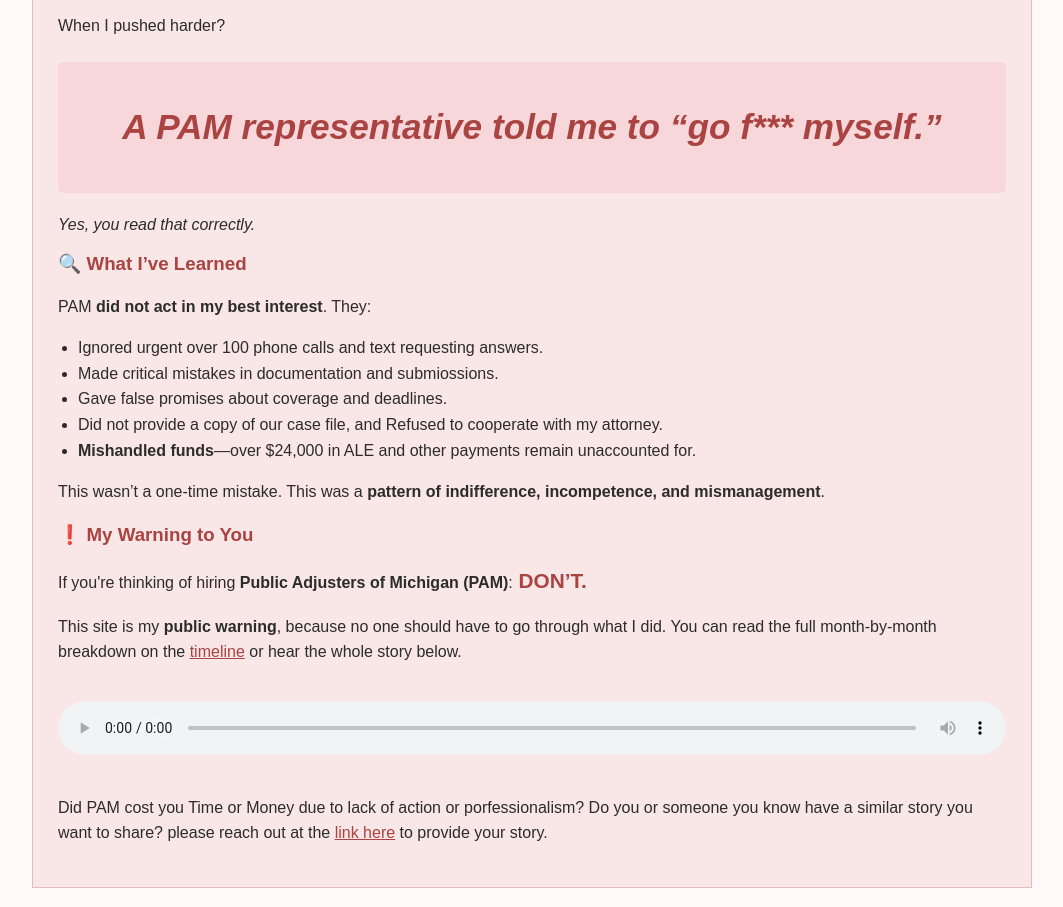
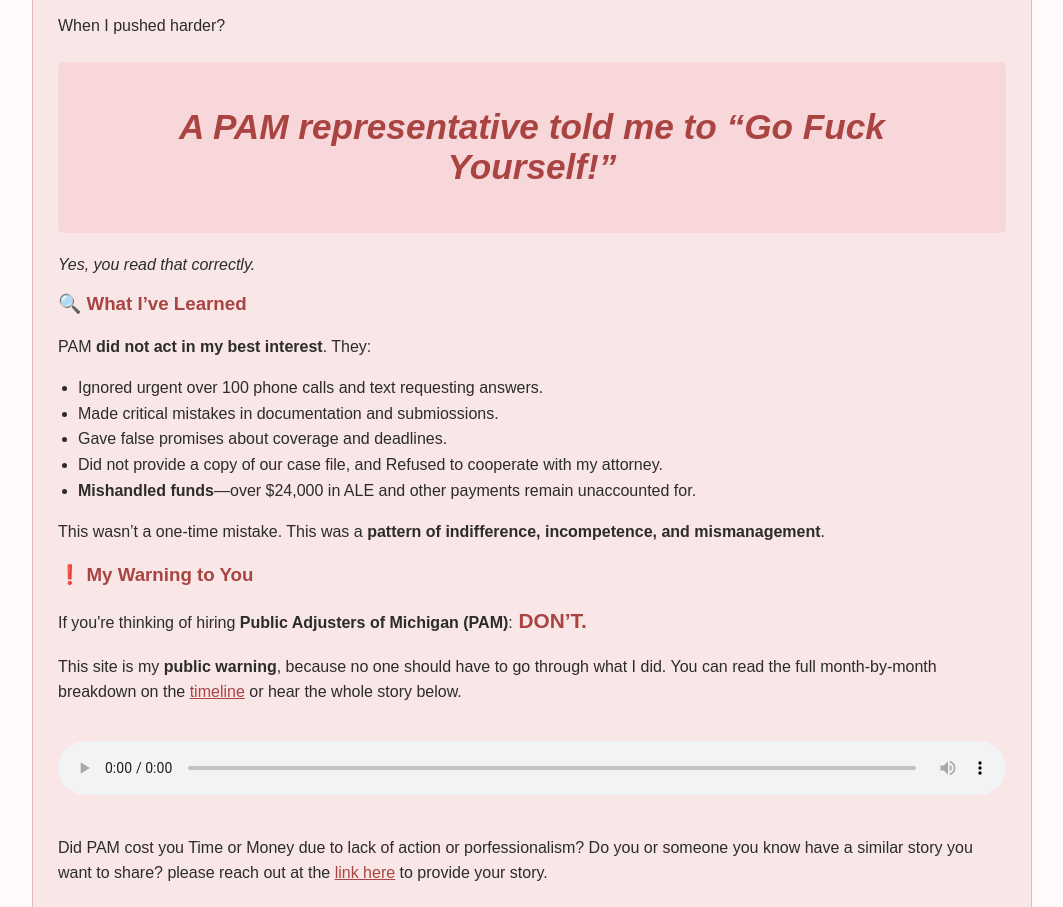
Before and after one commit to IrishJimmy/never-call-pam, a plain HTML site: page index.html in a window 1280 px wide. Shown: the part 2212-3119 px from the top of the page, without its empty margins (108-1171 px from the left). Drawn offline with Linux system fonts and the light colour scheme.

Commit message:
Update index.html

```diff
--- a/index.html
+++ b/index.html
@@ -118,7 +118,7 @@
       <li>My credit cards maxed out. A lien was placed on my home. <strong>PAM still refused to provide my claim file</strong> unless subpoenaed.</li>
     </ul>
     <p>When I pushed harder?</p>
-    <h1><blockquote><em>A PAM representative told me to “go f*** myself.”</h1> Yes, you read that correctly.</em></blockquote>
+    <h1><blockquote><em>A PAM representative told me to “Go Fuck Yourself!”</h1> Yes, you read that correctly.</em></blockquote>
 
     <h3>🔍 What I’ve Learned</h3>
     <p>PAM <strong>did not act in my best interest</strong>. They:</p>
```
